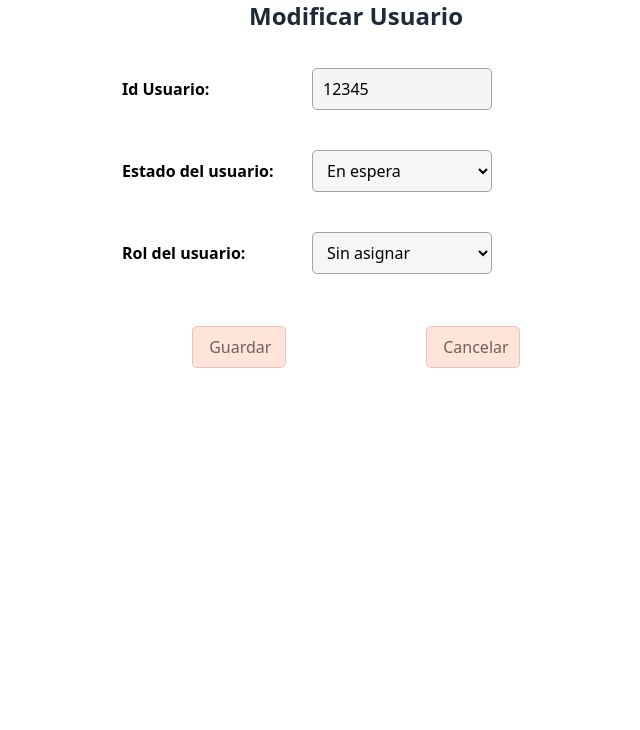
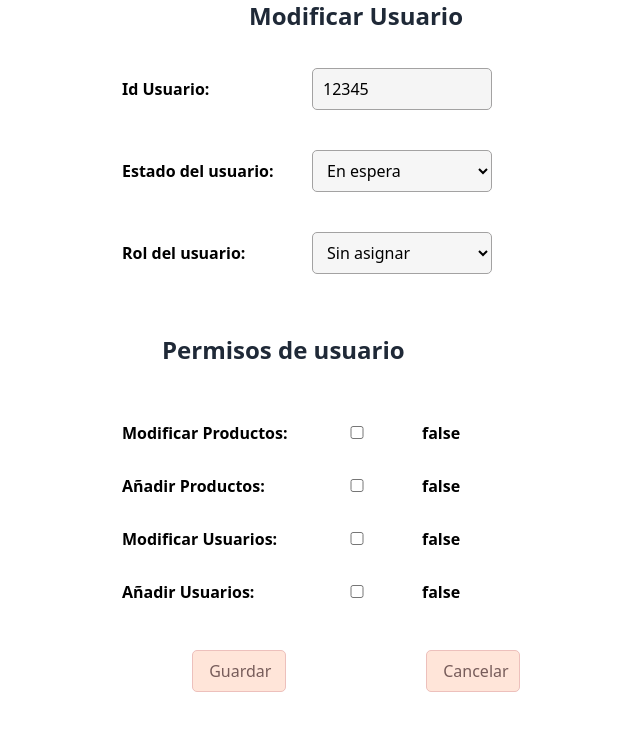
Before and after one commit to programmingEvolution/Proyecto, a React (Create React App) app in the folder front-cmr-pastry/: page /modificarestadousuario in a window 1280 px wide. Shown: the top 730 px of the page, without its empty margins (284-924 px from the left). Built offline with nearby package versions, Linux system fonts and the light colour scheme.

Commit message:
Añadir formulario checkbox para permisos de usuario en el sistema

```diff
--- a/front-cmr-pastry/src/App.css
+++ b/front-cmr-pastry/src/App.css
@@ -23,9 +23,21 @@
   font-weight: bold;
   display: inline-block;
 }
+.labelcheck {
+  font-weight: bold;
+  display: inline-block;
+}
 
 .inputForm {
   width: 180px;
+  padding: 8px 10px;
+  border: 1px solid #a3a2a2;
+  border-radius: 5px;
+  background-color: hsl(0, 0%, 96%);
+  margin: 20px;
+}
+.inputcheck {
+  width: 90px;
   padding: 8px 10px;
   border: 1px solid #a3a2a2;
   border-radius: 5px;
@@ -54,7 +66,7 @@
   box-shadow: 0 0 10px #719ece;
 }
 
-.buttonForm{
+.buttonForm {
   width: 20%;
   padding: 8px 16px;
   margin-top: 32px;
@@ -86,3 +98,7 @@
 .p {
   font-weight: bold;
 }
+
+input[type="checkbox"]:checked + label {
+  color: green;
+}
--- a/front-cmr-pastry/src/pages/ModificarCliente.js
+++ b/front-cmr-pastry/src/pages/ModificarCliente.js
@@ -1,6 +1,7 @@
 import React from "react";
 
 const ModificarCliente = () => {
+
   return (
 
     <div className="contenedorFormulario">
--- a/front-cmr-pastry/src/pages/ModificarEstadoUsuario.js
+++ b/front-cmr-pastry/src/pages/ModificarEstadoUsuario.js
@@ -9,6 +9,10 @@ const ModificarEstadoUsuario = () => {
       idUsuario: "12345",
       rolUsuario: "",
       estadoUsuario: "",
+      modificarProducto: false,
+      modificarUsuario: false,
+      añadirProducto: false,
+      añadirUsuario: false,
     },
 
     //Validacion de datos de formulario con yup
@@ -57,7 +61,8 @@ const ModificarEstadoUsuario = () => {
             value={formik.values.estadoUsuario}
           >
             <option>En espera</option>
-            <option>Activo</option>
+            <option>Autorizado</option>
+            <option>No autorizado</option>
           </select>
         </section>
 
@@ -77,6 +82,69 @@ const ModificarEstadoUsuario = () => {
           </select>
         </section>
 
+        <h4 className="text-2xl font-extrabold text-gray-800 pb-10 py-10 ml-10">
+          Permisos de usuario
+        </h4>
+
+        <section>
+          <label className="labelForm" htmlFor="modificarProducto">
+            Modificar Productos:{" "}
+          </label>
+
+          <input
+            className="inputcheck"
+            type="checkbox"
+            id="modificarProducto"
+            onChange={formik.handleChange}
+            value={formik.values.modificarProducto}
+          />
+          <label className="labelcheck">{`${formik.values.modificarProducto}`}</label>
+        </section>
+
+        <section>
+          <label className="labelForm" htmlFor="añadirProducto">
+            Añadir Productos:{" "}
+          </label>
+
+          <input
+            className="inputcheck"
+            type="checkbox"
+            id="añadirProducto"
+            onChange={formik.handleChange}
+            value={formik.values.añadirProducto}
+          />
+          <label className="labelcheck">{`${formik.values.añadirProducto}`}</label>
+        </section>
+        <section>
+          <label className="labelForm" htmlFor="modificarUsuario">
+            Modificar Usuarios:{" "}
+          </label>
+
+          <input
+            className="inputcheck"
+            type="checkbox"
+            id="modificarUsuario"
+            onChange={formik.handleChange}
+            value={formik.values.modificarUsuario}
+          />
+          <label className="labelcheck">{`${formik.values.modificarUsuario}`}</label>
+        </section>
+
+        <section className="">
+          <label className="labelForm" htmlFor="añadirUsuario">
+            Añadir Usuarios:{" "}
+          </label>
+
+          <input
+            className="inputcheck"
+            type="checkbox"
+            id="añadirUsuario"
+            onChange={formik.handleChange}
+            value={formik.values.añadirUsuario}
+          />
+          <label className="labelcheck">{`${formik.values.añadirUsuario}`}</label>
+        </section>
+
         <section className="flex flex-grow  justify-around">
           <button className="buttonForm" type="submit">
             Guardar
@@ -86,7 +154,6 @@ const ModificarEstadoUsuario = () => {
           </button>
         </section>
       </form>
-
     </div>
   );
 };
```
